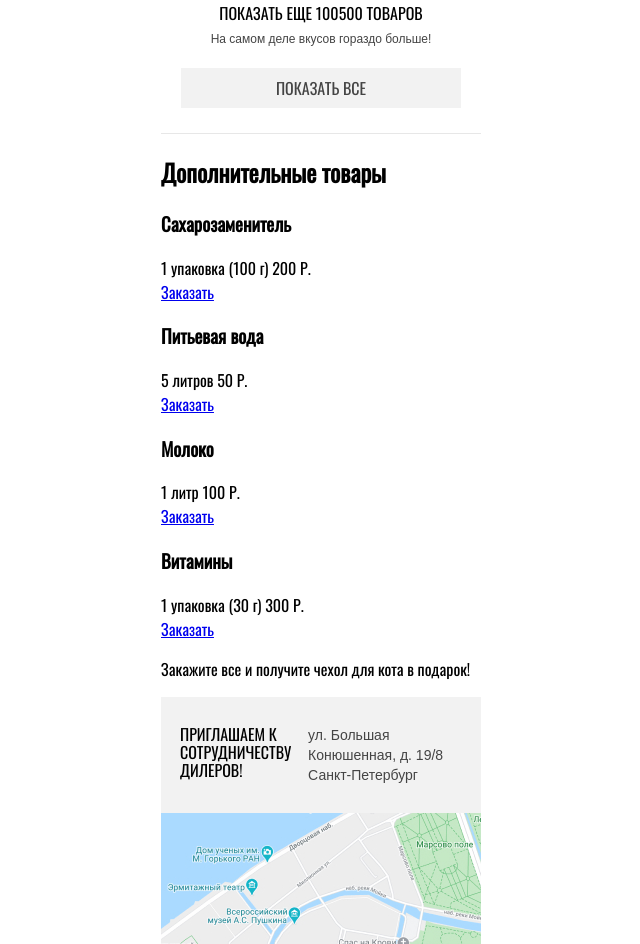
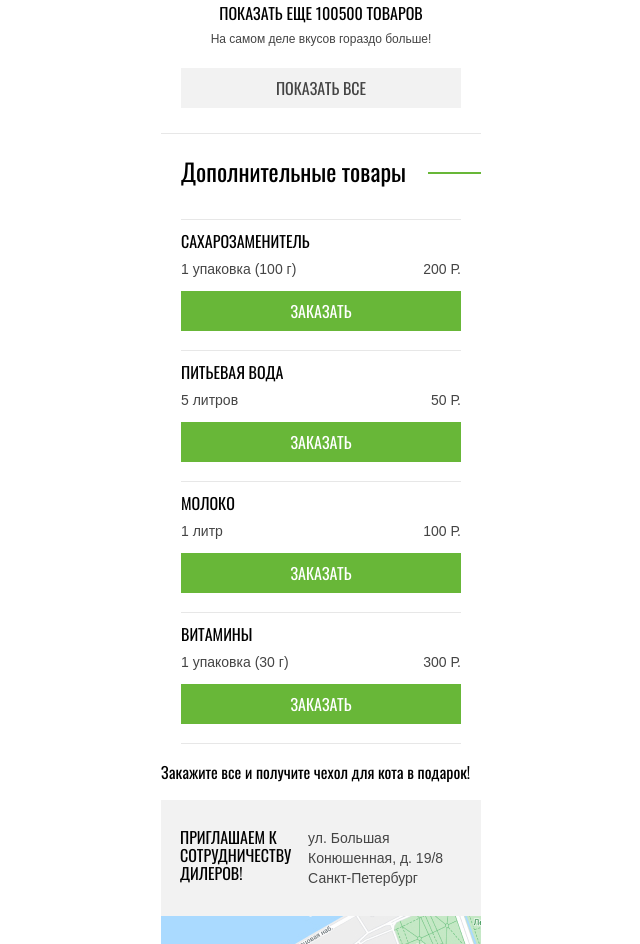
Before and after one commit to Torokhov/184172-cat-energy-22, a website: page source/catalog.html in a window 1280 px wide. Shown: the part 1710-2654 px from the top of the page, without its empty margins (319-959 px from the left). Drawn offline with nearby package versions, Linux system fonts and the light colour scheme; files that its build step writes are made by us from their sources; files whose address does not match are found by name.

Commit message:
extra-products

```diff
--- /dev/null
+++ b/source/sass/extra-product-card.scss
@@ -0,0 +1,35 @@
+@import "mixins";
+@import "variables";
+
+.extra-product-card {
+  display: flex;
+  flex-direction: column;
+  padding-top: 13px;
+  padding-bottom: 19px;
+  border-bottom: 1px solid #e7e7e7;
+}
+
+.extra-product-card__head {
+  @include head;
+  margin-bottom: 13px;
+  font-size: 16px;
+  line-height: 16px;
+  text-transform: uppercase;
+}
+
+.extra-product-card__description {
+  display: flex;
+  justify-content: space-between;
+  margin-bottom: 15px;
+  font-family: $font-family-second;
+  font-size: 14px;
+  line-height: 14px;
+  color: $blackLight;
+}
+
+.extra-product-card__button {
+  @include link;
+  @include button;
+  padding: 10px 0;
+  width: 100%;
+}
--- /dev/null
+++ b/source/sass/extra-products.scss
@@ -0,0 +1,26 @@
+@import "mixins";
+.extra-products {
+  display: flex;
+  flex-direction: column;
+  padding: 0 20px;
+}
+
+.extra-products__head {
+  @include head;
+  font-size: 24px;
+  line-height: 24px;
+  padding-top: 25px;
+  padding-bottom: 36px;
+  position: relative;
+  border-bottom: 1px solid #e7e7e7;
+
+  &::before {
+    content: "";
+    position: absolute;
+    right: -20px;
+    top: 38px;
+    width: 53px;
+    height: 2px;
+    background-color: $green;
+  }
+}
--- a/source/sass/style.scss
+++ b/source/sass/style.scss
@@ -32,3 +32,5 @@
 @import "product-card";
 @import "description-block";
 @import "show-more";
+@import "extra-products";
+@import "extra-product-card";
```
